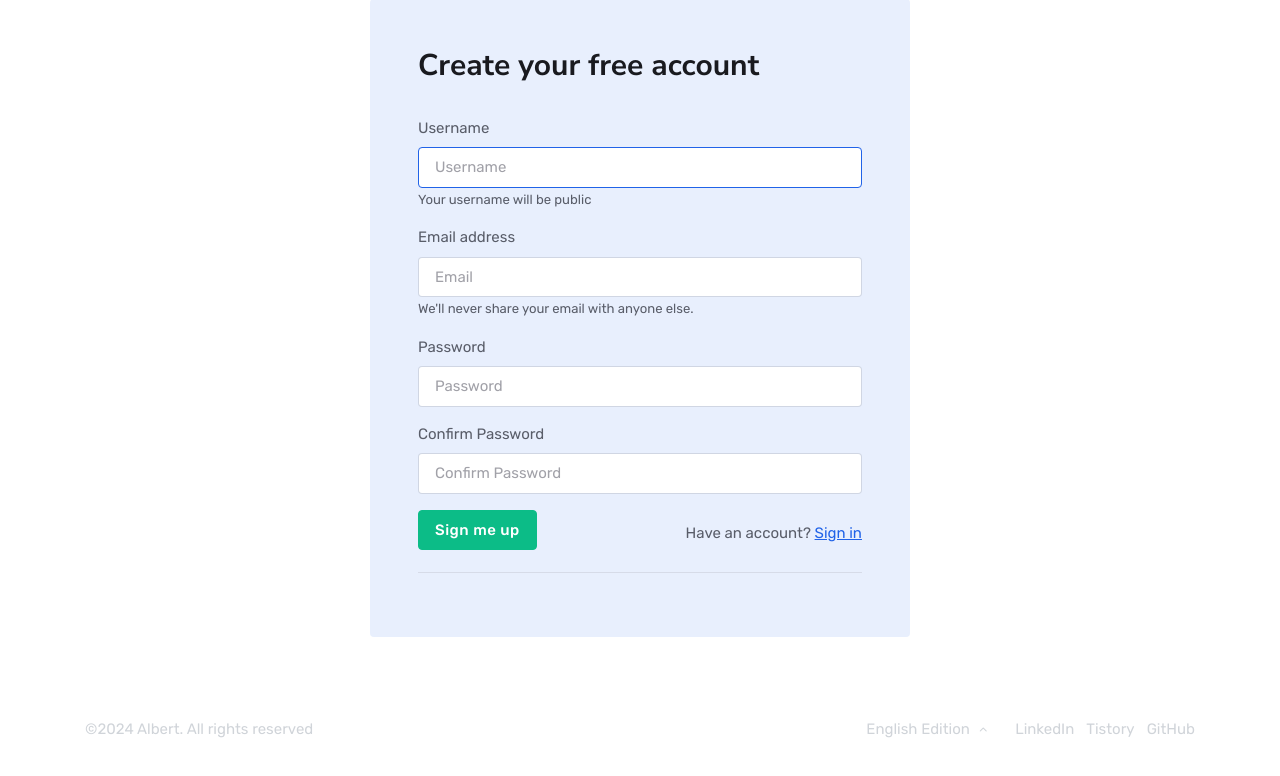
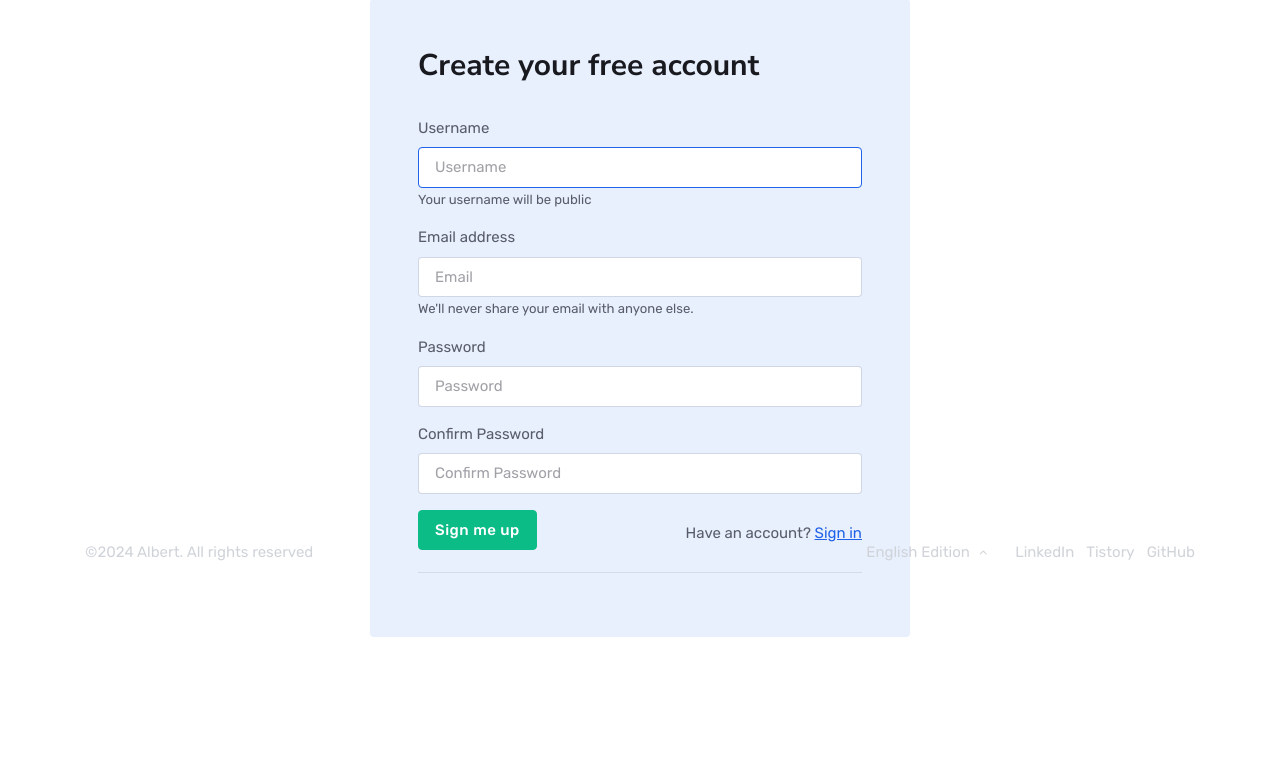
Before and after one commit to AlbertImKr/blog, a Django app: page /signup/ in a window 1280 px wide. Shown: the part 201-977 px from the top of the page. After the commit the page ends 838 px from the top, so only its background shows below. Run offline with Django 5.2, Linux system fonts and the light colour scheme; some libraries are stand-ins or nearby versions.

Commit message:
feat: footer 최하단에 정렬

```diff
--- a/templates/post/post_form.html
+++ b/templates/post/post_form.html
@@ -180,7 +180,7 @@
 
 {% endblock %}
 {% block footer %}
-<footer class="bg-dark">
+<footer class="bg-dark fixed-bottom">
     {% include 'foot_copyright.html' %}
 </footer>
 {% endblock %}
--- a/templates/user/signup.html
+++ b/templates/user/signup.html
@@ -100,7 +100,7 @@
 <!-- =======================
 Footer START -->
 {% block footer %}
-<footer class="pb-0">
+<footer class="pb-0 fixed-bottom">
     {% include 'foot_copyright.html' %}
 </footer>
 {% endblock %}
```
